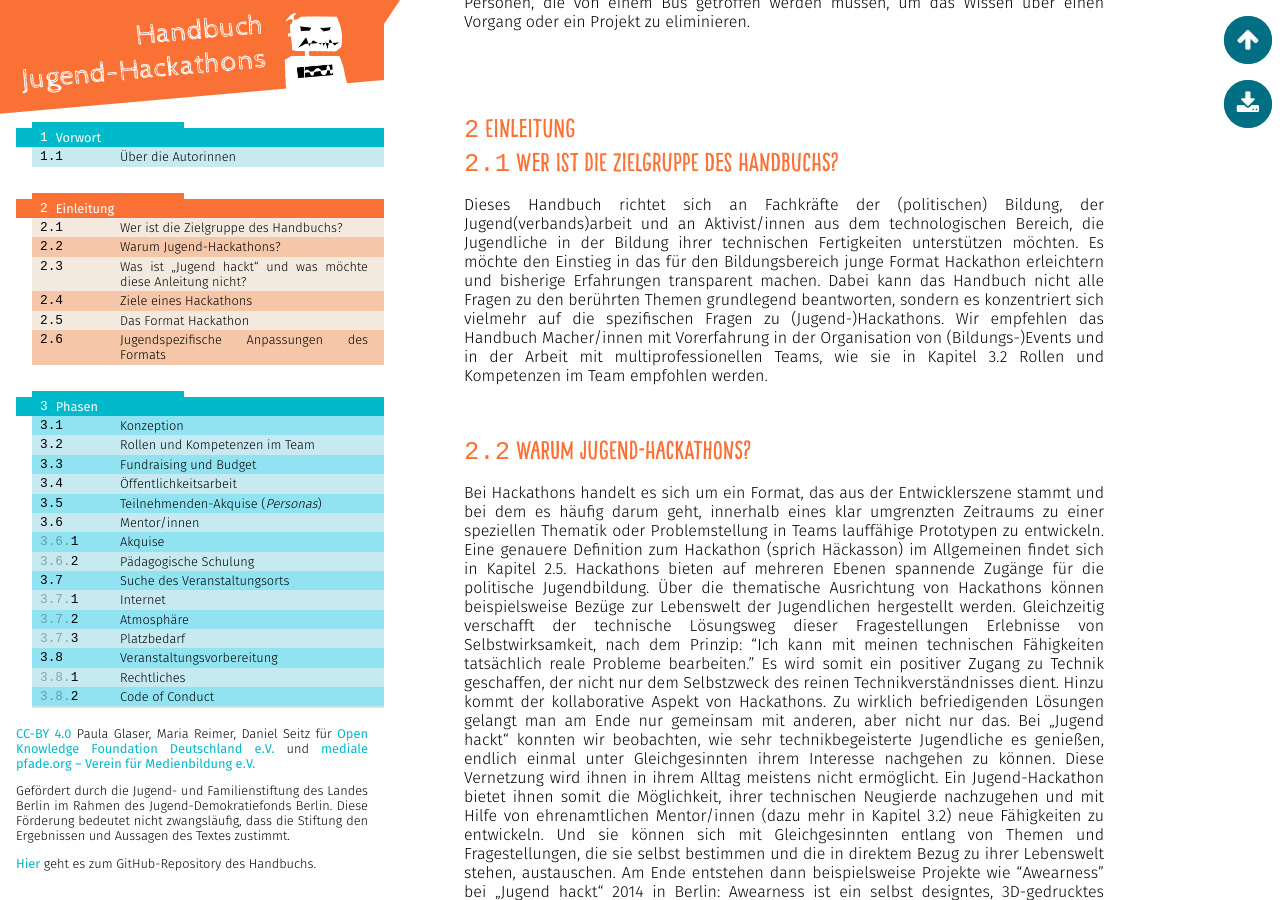
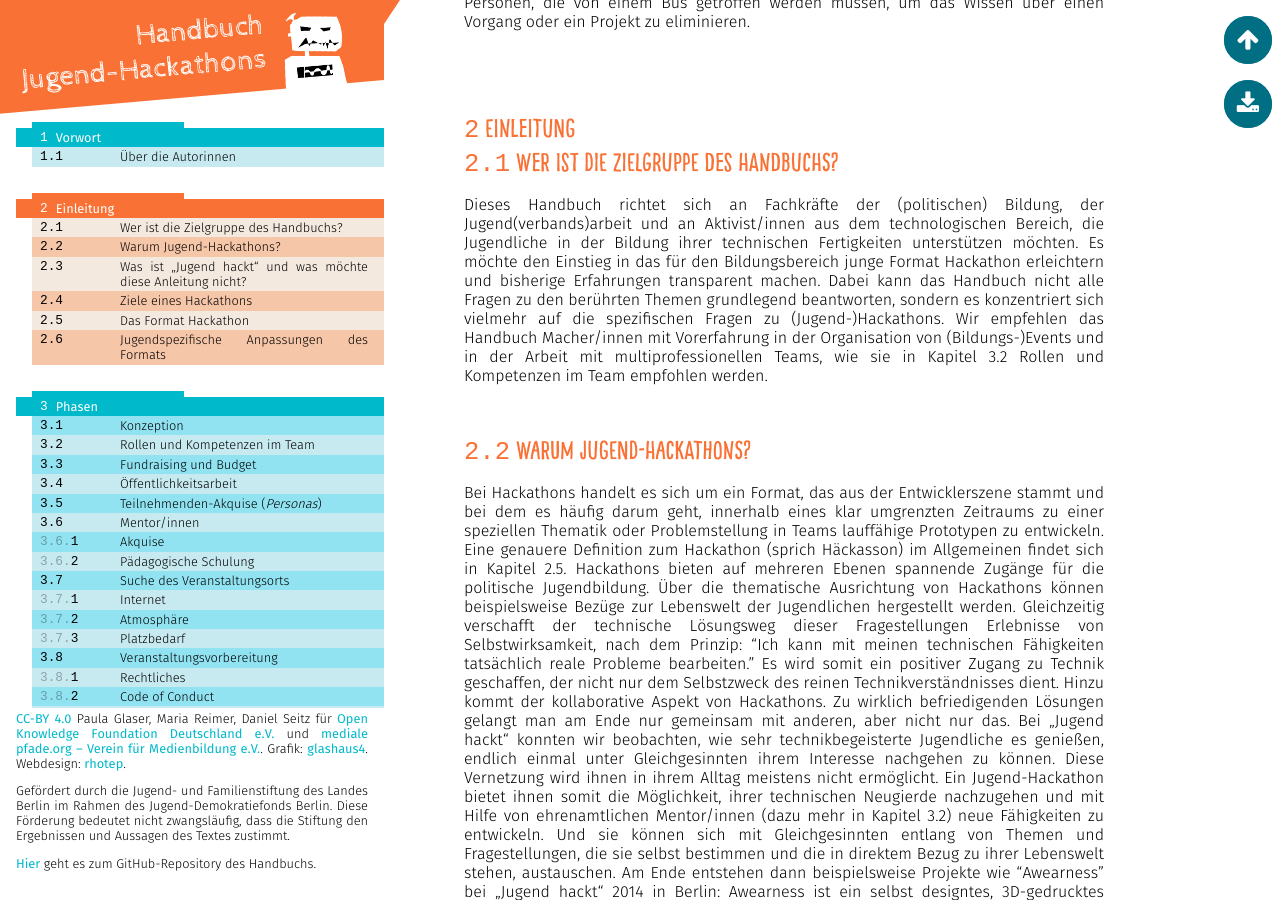
Before and after one commit to Jugendhackt/Handbuch-Jugend-Hackathons, a Jekyll site: the page built from index.md, in a window 1280 px wide and 900 px high, scrolled down 453 px. Built offline with Jekyll 4.4.1, drawn with Linux system fonts in a browser that asks for light colours.

Commit message:
changed index.md (credentials)

```diff
--- a/index.md
+++ b/index.md
@@ -3,7 +3,7 @@ layout: complete
 title:	Handbuch Jugend-Hackathons
 ---
 
-[CC-BY 4.0](https://creativecommons.org/licenses/by/4.0/) Paula Glaser, Maria Reimer, Daniel Seitz für [Open Knowledge Foundation Deutschland e.V.](http://www.okfn.de) und [mediale pfade.org – Verein für Medienbildung e.V.](http://www.mediale-pfade.org)
+[CC-BY 4.0](https://creativecommons.org/licenses/by/4.0/) Paula Glaser, Maria Reimer, Daniel Seitz für [Open Knowledge Foundation Deutschland e.V.](http://www.okfn.de) und [mediale pfade.org – Verein für Medienbildung e.V.](http://www.mediale-pfade.org). Grafik: [glashaus4](http://glashaus4.de/). Webdesign: [rhotep](https://github.com/rhotep).
 
 Gefördert durch die Jugend- und Familienstiftung des Landes Berlin im Rahmen des Jugend-Demokratiefonds Berlin. Diese Förderung bedeutet nicht zwangsläufig, dass die Stiftung den Ergebnissen und Aussagen des Textes zustimmt.
 
```
